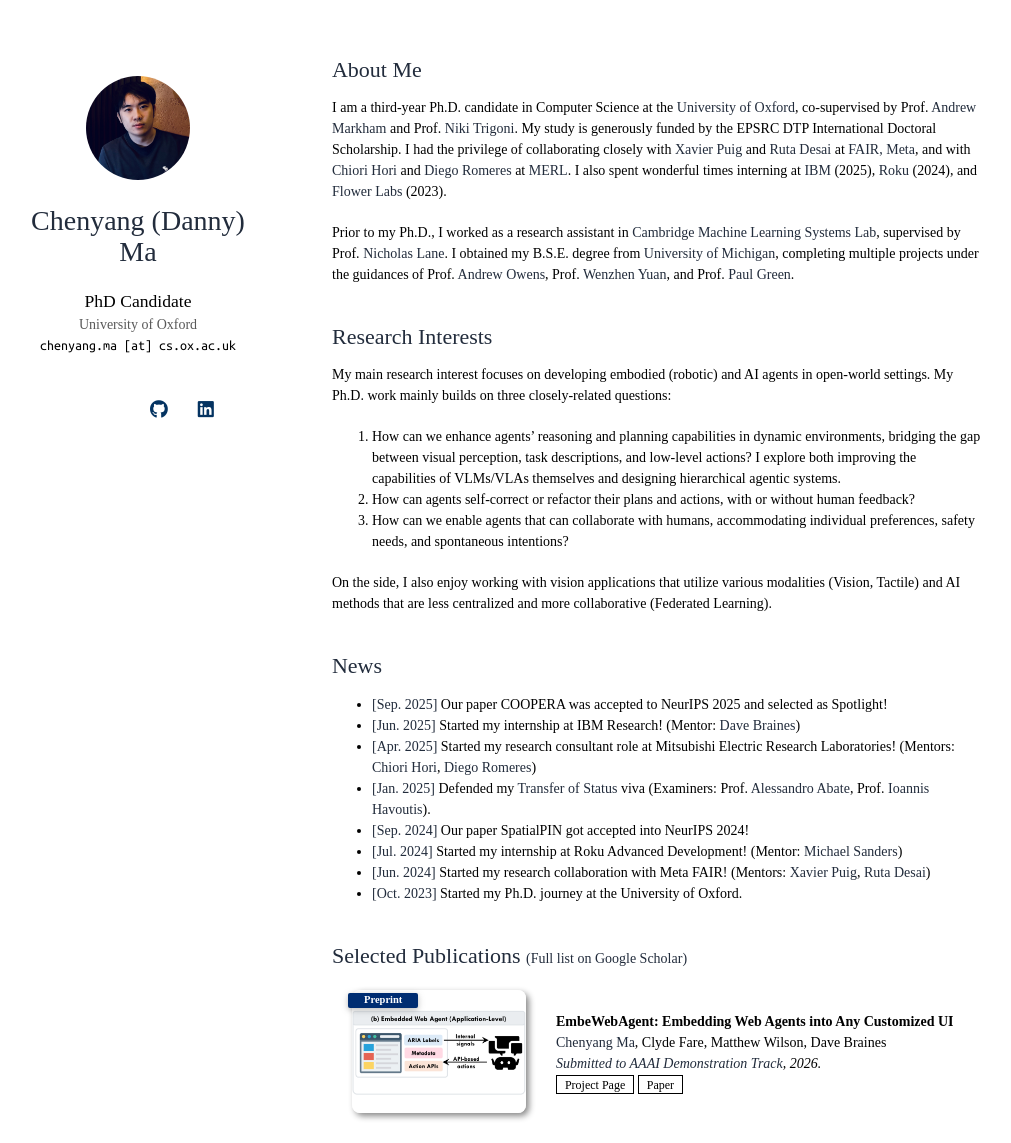
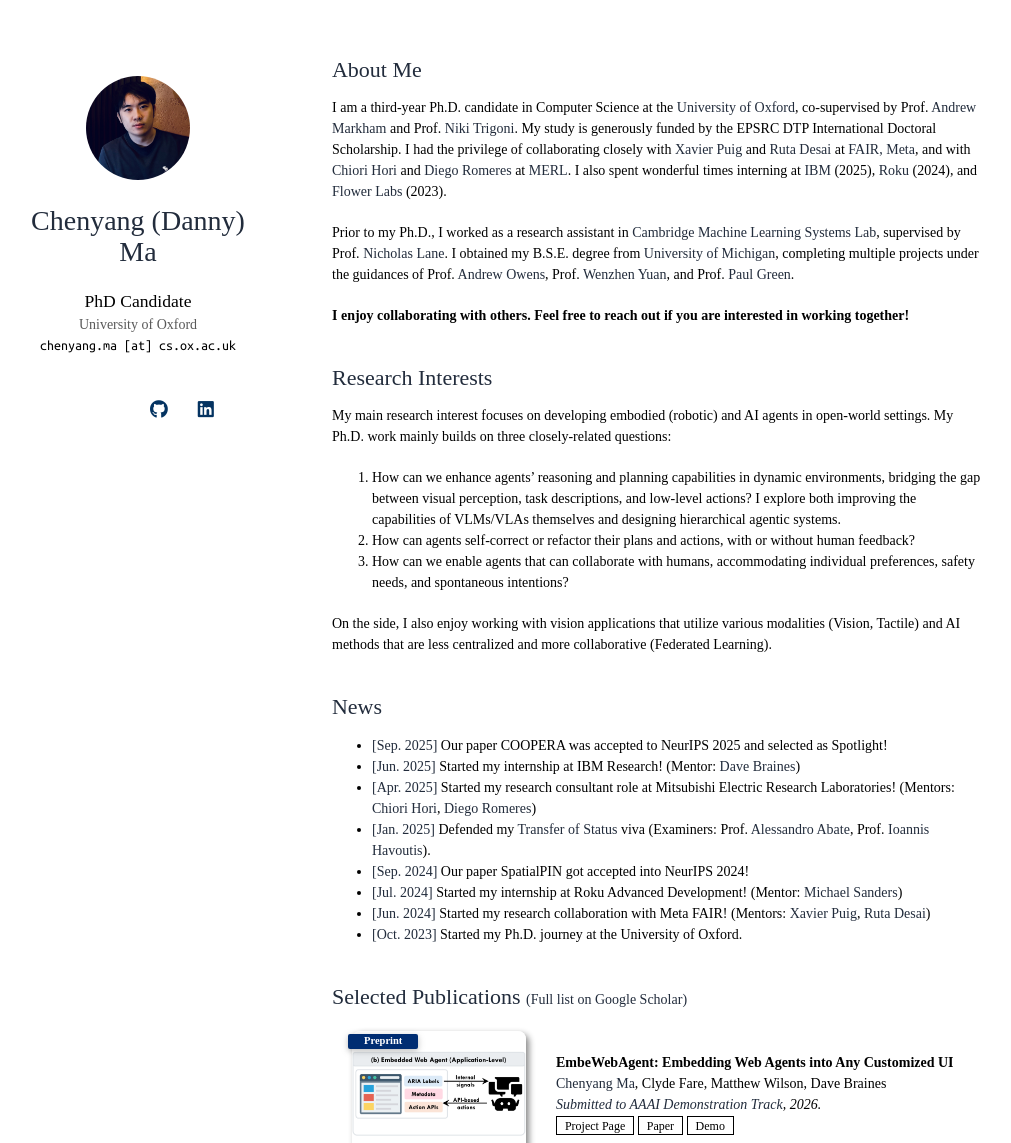
Before and after one commit to dannymcy/dannymcy.github.io, a Jekyll site: the page built from index.md, in a window 1280 px wide and 1400 px high, cut to the strip 0-1143 px from the top of the window. Shown: the whole strip, without its empty margins (138-1149 px from the left). Built offline with Jekyll 4.4.1, drawn with Linux system fonts in a browser that asks for light colours; nearby versions of some CDN libraries; a style sheet for code colours, icons or effects is not loaded; our own code applies the rules of GitHub Pages for plain Markdown files.

Commit message:
Make changes.

```diff
--- a/_includes/publications.md
+++ b/_includes/publications.md
@@ -20,7 +20,7 @@
     <div class="links">
       <a href="https://dannymcy.github.io/assets/files/placefolder.pdf" class="btn btn-sm z-depth-0" role="button" target="_blank" style="font-size:12px;">Project Page</a>
       <a href="https://dannymcy.github.io/assets/files/placefolder.pdf" class="btn btn-sm z-depth-0" role="button" target="_blank" style="font-size:12px;">Paper</a>
-      <!-- <a href="https://github.com/dannymcy/zeroshot_task_hallucination_code" class="btn btn-sm z-depth-0" role="button" target="_blank" style="font-size:12px;">Code</a> -->
+      <a href="https://dannymcy.github.io/assets/files/placefolder.pdf" class="btn btn-sm z-depth-0" role="button" target="_blank" style="font-size:12px;">Demo</a>
     </div>
   </div>
 
--- a/index.md
+++ b/index.md
@@ -7,6 +7,8 @@ layout: homepage
 I am a third-year Ph.D. candidate in Computer Science at the [University of Oxford](https://www.ox.ac.uk), co-supervised by Prof. [Andrew Markham](https://www.cs.ox.ac.uk/people/andrew.markham/) and Prof. [Niki Trigoni](https://en.wikipedia.org/wiki/Niki_Trigoni). My study is generously funded by the EPSRC DTP International Doctoral Scholarship. I had the privilege of collaborating closely with [Xavier Puig](https://www.xavierpuigf.com/) and [Ruta Desai](https://rutadesai.github.io/) at [FAIR, Meta](https://ai.meta.com/research/#fundamental-and-applied), and with [Chiori Hori](https://www.merl.com/people/chori) and [Diego Romeres](https://www.merl.com/people/romeres) at [MERL](https://www.merl.com/). I also spent wonderful times interning at [IBM](https://research.ibm.com/) (2025), [Roku](https://www.roku.com/en-gb/) (2024), and [Flower Labs](https://flower.ai/) (2023).
 
 Prior to my Ph.D., I worked as a research assistant in [Cambridge Machine Learning Systems Lab](https://mlsys.cst.cam.ac.uk/), supervised by Prof. [Nicholas Lane](https://niclane.org/). I obtained my B.S.E. degree from [University of Michigan](https://umich.edu/), completing multiple projects under the guidances of Prof. [Andrew Owens](https://andrewowens.com/), Prof. [Wenzhen Yuan](https://siebelschool.illinois.edu/about/people/all-faculty/yuanwz), and Prof. [Paul Green](https://www.umtri.umich.edu/people/green-paul-a/).
+
+<p style="font-weight: bold;">I enjoy collaborating with others. Feel free to reach out if you are interested in working together!</p>
 
 <!-- <p style="color:red;">I am actively looking for a research internship for Summer 2025. Feel free to contact me for any research opportunities!</p> -->
 
```
